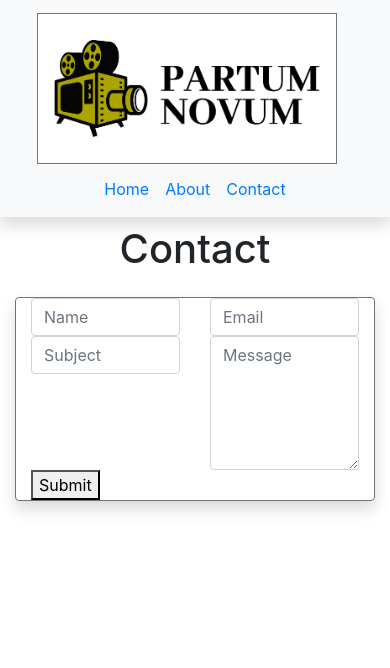
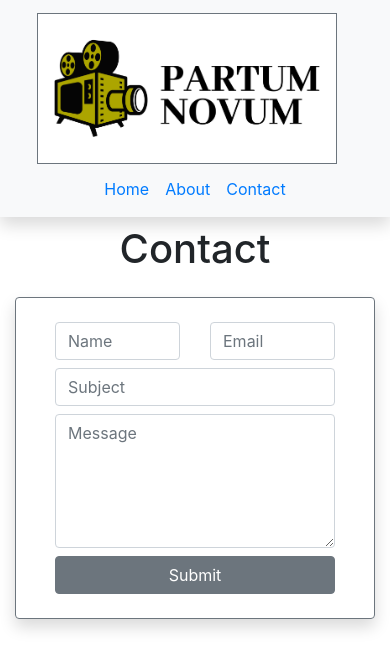
Before and after one commit to gmocore/landing-page, a React (Create React App) app: page /contact in a window 390 px wide. Shown: the top 668 px of the page. Built offline with nearby package versions, Linux system fonts and the light colour scheme.

Commit message:
styled contact form

```diff
--- a/src/components/ContactForm.js
+++ b/src/components/ContactForm.js
@@ -108,9 +108,9 @@ class ContactForm extends Component {
     const { formErrors } = this.state;
 
     return (
-      <div className='ContactForm'>
+      <div className='ContactForm p-4'>
         <form id='contact-form' onSubmit={this.handleSubmit} noValidate>
-          <div className='row'>
+          <div className='row mb-2'>
             <div className='col-6'>
               <input
                 type='text'
@@ -143,7 +143,7 @@ class ContactForm extends Component {
           </div>
 
           <div className='row'>
-            <div className='col-6'>
+            <div className='col mb-2'>
               <input
                 type='subject'
                 name='subject'
@@ -160,7 +160,10 @@ class ContactForm extends Component {
               )}
             </div>
 
-            <div className='col-6'>
+
+          </div>
+          <div className="row">
+          <div className='col mb-2'>
               <textarea
                 rows='5'
                 name='message'
@@ -177,7 +180,7 @@ class ContactForm extends Component {
               )}
             </div>
           </div>
-          <button className='submit-btn' type='submit'>
+          <button className='submit-btn btn btn-secondary' type='submit'>
             Submit
           </button>
         </form>
--- a/src/index.css
+++ b/src/index.css
@@ -118,6 +118,13 @@ input:focus, input:active, input:active:focus, .form-control {
     flex-direction: column;
   }
 
+  #contact-form {
+    display: flex;
+    flex-direction: column;
+  }
+
+
+
 
 
   /* .modal-viewport {
```
Also changed, not shown: 1 other file (tests, documents, lock files or other folders).
